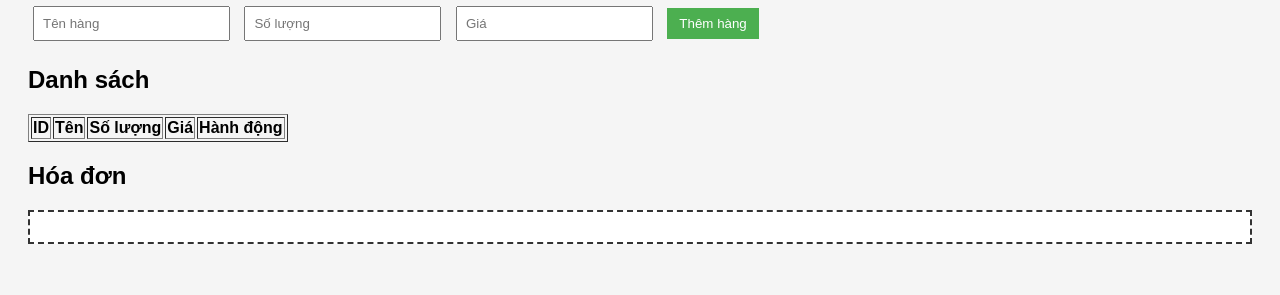
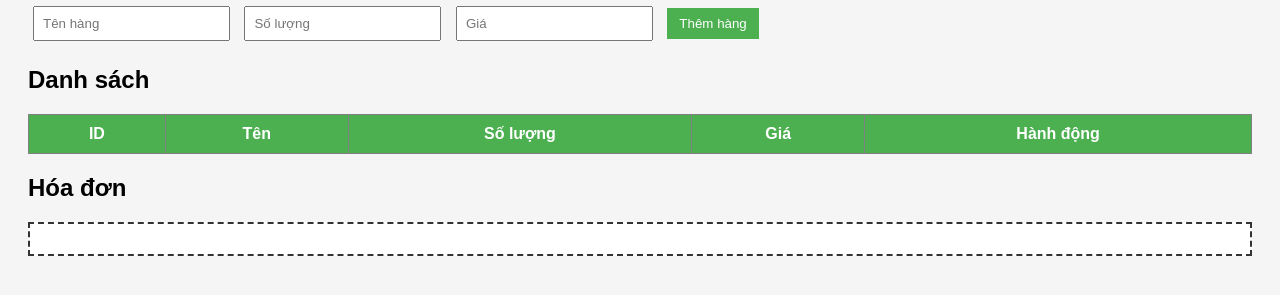
Before and after one commit to iamhoag/kho_hang, a plain HTML site: page index.html in a window 1280 px wide. Shown: the part 107-402 px from the top of the page. Drawn offline with Linux system fonts and the light colour scheme.

Commit message:
Update style.css

```diff
--- a/style.css
+++ b/style.css
@@ -39,3 +39,23 @@ li {
     margin-top: 10px;
     border: 2px dashed #333;
 }
+
+table {
+    width: 100%;
+    border-collapse: collapse;
+    background: white;
+}
+
+th, td {
+    padding: 10px;
+    text-align: center;
+}
+
+th {
+    background: #4CAF50;
+    color: white;
+}
+
+tr:nth-child(even) {
+    background: #f2f2f2;
+}
```
